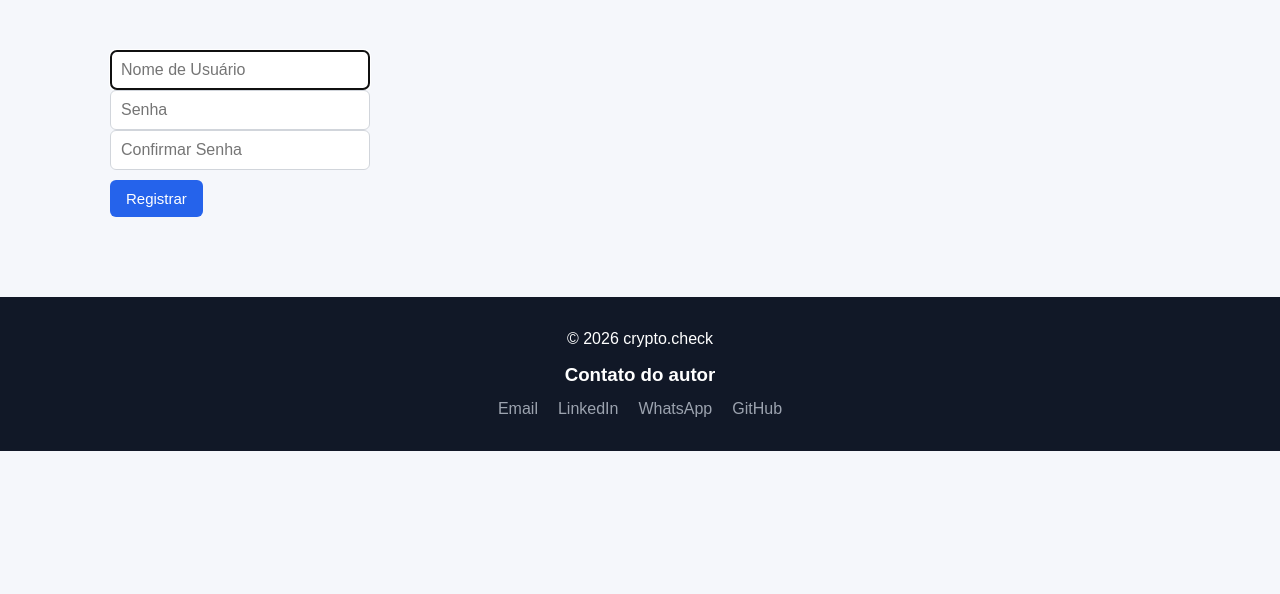
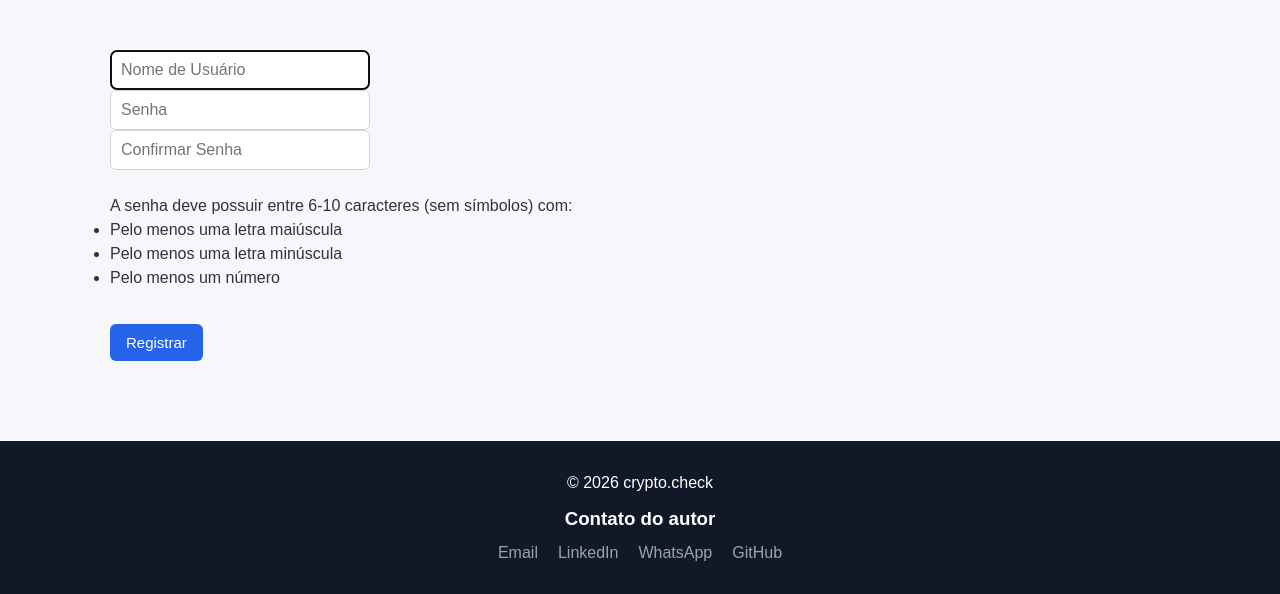
Before and after one commit to zobolidiogo/crypto_check, a Flask app: page /register in a window 1280 px wide. Shown: the part 103-697 px from the top of the page. Run offline with Flask 3, Linux system fonts and the light colour scheme; some libraries are stand-ins or nearby versions.

Commit message:
melhoria de página de registro e lógica para comprar números decimais de moedas

```diff
--- a/app.py
+++ b/app.py
@@ -203,11 +203,11 @@ def buy(crypto):
         return apology("quantidade é obrigatória")
 
     try:
-        quantidade = int(quantidade)
+        quantidade = float(quantidade)
         if quantidade <= 0:
             raise ValueError
     except (ValueError, TypeError):
-        return apology("quantidade deve ser um número inteiro positivo")
+        return apology("quantidade deve ser um número positivo")
 
     row_usuario = db.execute("select qt_dinheiro from T_USUARIO where id_usuario = ?", session["id_usuario"])
     dinheiro = row_usuario[0]["qt_dinheiro"]
@@ -249,11 +249,11 @@ def sell(crypto):
         return apology("quantidade de venda é obrigatória")
 
     try:
-        quantidade_venda = int(quantidade_venda)
+        quantidade_venda = float(quantidade_venda)
         if quantidade_venda <= 0:
             raise ValueError
     except (ValueError, TypeError):
-        return apology("quantidade de venda deve ser um número inteiro positivo")
+        return apology("quantidade de venda deve ser um número positivo")
 
     if quantidade_venda > quantidade_possui:
         return apology("você não possui esta quantidade da criptomoeda para vender")
--- a/templates/buy.html
+++ b/templates/buy.html
@@ -8,7 +8,7 @@
 
 <form action="/buy/{{ crypto }}" method="post">
     <div class="formulario">
-        <input type="number" autofocus class="pergunta" name="quantidade" min="1" placeholder="Quantidade a comprar">
+        <input type="number" autofocus class="pergunta" name="quantidade" min="0.00001" step="0.00001" placeholder="Quantidade a comprar">
     </div>
     <button type="submit">Comprar</button>
 </form>
--- a/templates/history.html
+++ b/templates/history.html
@@ -27,7 +27,7 @@
                             {% endif %}
                         </td>
 
-                        <td>{{ row["qt_crypto"] }}</td>
+                        <td>{{ "{:,.5f}".format(row["qt_crypto"]).rstrip('0').rstrip('.') }}</td>
                         <td>{{ row["vl_unitario_usd"] | usd }}</td>
                         <td>{{ row["dt_transacao"] }}</td>
                     </tr>
--- a/templates/index.html
+++ b/templates/index.html
@@ -23,7 +23,7 @@
                 {% for crypto in portfolio %}
                 <tr>
                     <td>{{ crypto["nm_crypto"] }}</td>
-                    <td>{{ crypto["qt_compras"] }}</td>
+                    <td>{{ "{:,.5f}".format(crypto["qt_compras"]).rstrip('0').rstrip('.') }}</td>
                     <td>{{ crypto["preco"] | usd }}</td>
                     <td>{{ crypto["valor_total"] | usd }}</td>
                     <th><a href="/sell/{{ crypto['nm_crypto'] }}" class="link">Vender</a></th>
--- a/templates/register.html
+++ b/templates/register.html
@@ -13,6 +13,15 @@
         <div>
             <input name="confirmacao" placeholder="Confirmar Senha" type="password">
         </div>
+        <br>
+        <p>A senha deve possuir entre 6-10 caracteres (sem símbolos) com:</p>
+        <ul>
+            <li>Pelo menos uma letra maiúscula</li>
+            <li>Pelo menos uma letra minúscula</li>
+            <li>Pelo menos um número</li>
+        </ul>
+        <br>
+
         <button type="submit">Registrar</button>
     </form>
 {% endblock %}
--- a/templates/sell.html
+++ b/templates/sell.html
@@ -8,7 +8,7 @@
 
 <form action="/sell/{{ crypto }}" method="post">
     <div class="formulario">
-        <input type="number" autofocus class="pergunta" name="quantidade_venda" min="1" placeholder="Quantidade a vender">
+        <input type="number" autofocus class="pergunta" name="quantidade_venda" min="0.00001" step="0.00001" placeholder="Quantidade a vender">
     </div>
     <button type="submit">Vender</button>
 </form>
```
